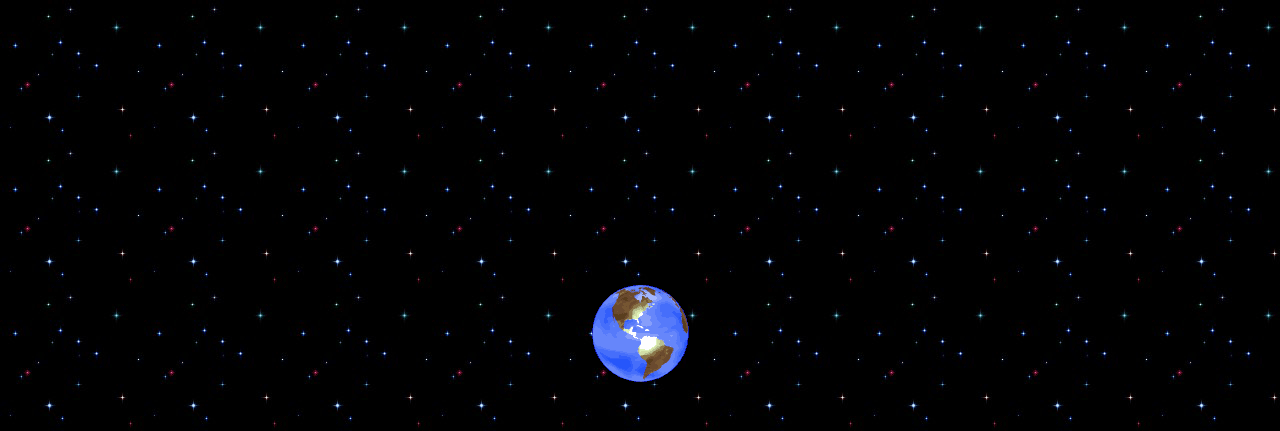
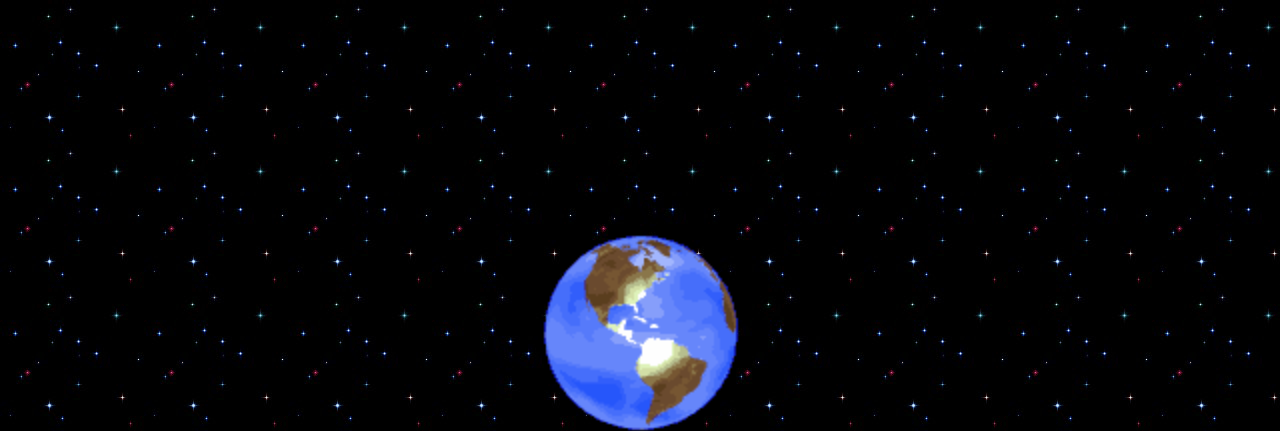
Before and after one commit to Howling-Yote/Unknown-Anomaly-blog, a website: page index.html in a window 1280 px wide. Shown: the top 431 px of the page. Drawn offline with Linux system fonts and the light colour scheme.

Commit message:
Update index.html

```diff
--- a/index.html
+++ b/index.html
@@ -128,6 +128,8 @@
             display: block;
             margin-left: auto;
             margin-right: auto;
+            transform: scale(2);
+            transform-origin: center;
         }
     </style>
 </head>
```
